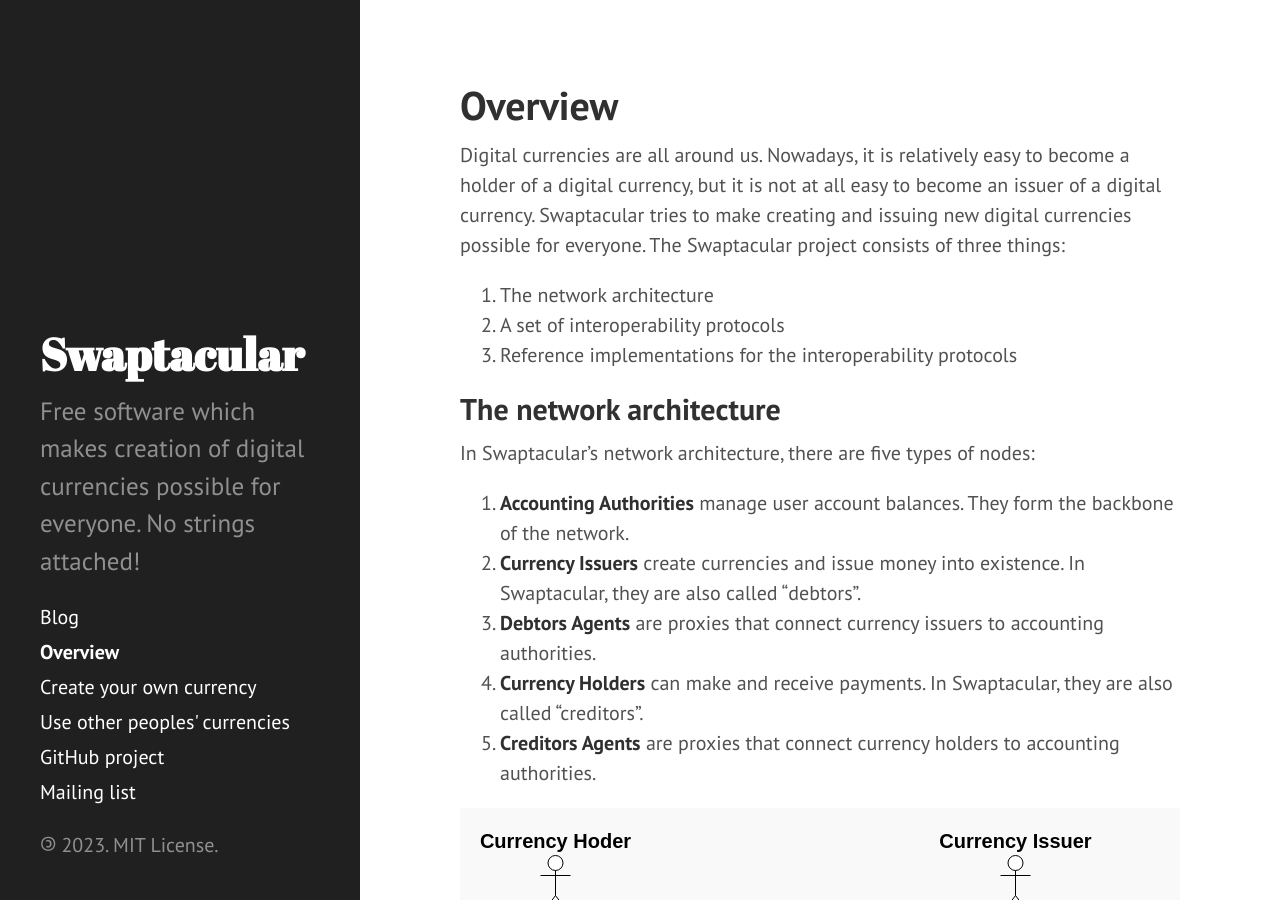
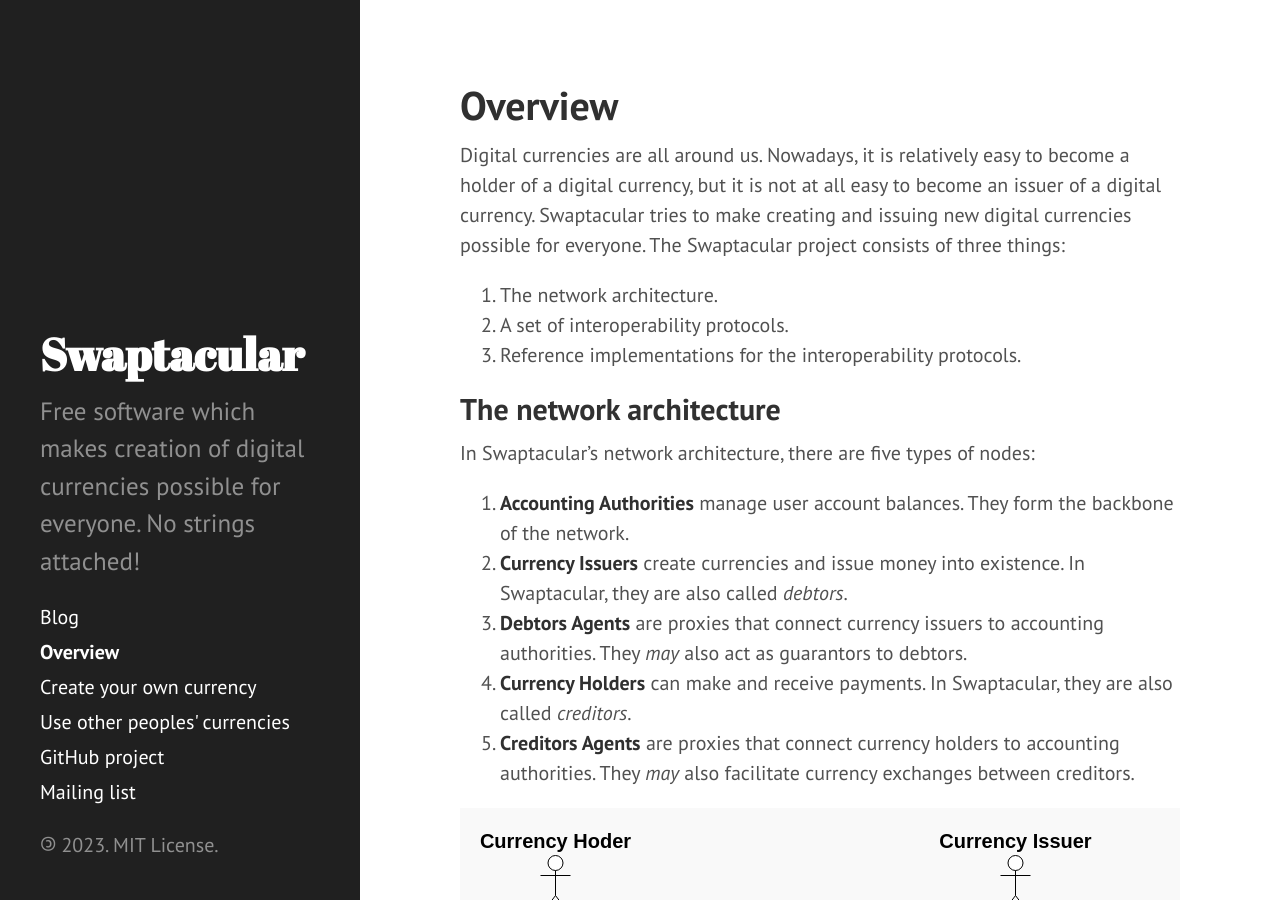
Before and after one commit to epandurski/swaptacular.github.io, a Jekyll site: the page built from overview.md, in a window 1280 px wide and 900 px high. Built offline with Jekyll 4.4.1, drawn with Linux system fonts in a browser that asks for light colours; some of the changed text lies outside the part shown.

Commit message:
Improve overview.md

```diff
--- a/overview.md
+++ b/overview.md
@@ -9,9 +9,9 @@ become an issuer of a digital currency. Swaptacular tries to make
 creating and issuing new digital currencies possible for everyone. The
 Swaptacular project consists of three things:
 
-1. The network architecture
-2. A set of interoperability protocols
-3. Reference implementations for the interoperability protocols
+1. The network architecture.
+2. A set of interoperability protocols.
+3. Reference implementations for the interoperability protocols.
 
 
 ## The network architecture
@@ -21,13 +21,14 @@ In Swaptacular's network architecture, there are five types of nodes:
 1. **Accounting Authorities** manage user account balances. They form
    the backbone of the network.
 2. **Currency Issuers** create currencies and issue money into
-   existence. In Swaptacular, they are also called "debtors".
+   existence. In Swaptacular, they are also called *debtors*.
 3. **Debtors Agents** are proxies that connect currency issuers to
-   accounting authorities.
-4. **Currency Holders** can make and receive payments. In Swaptacular,
-   they are also called "creditors".
+   accounting authorities. They *may* also act as guarantors to debtors.
+4. **Currency Holders** can make and receive payments. In Swaptacular, they
+   are also called *creditors*.
 5. **Creditors Agents** are proxies that connect currency holders to
-   accounting authorities.
+   accounting authorities. They *may* also facilitate currency exchanges
+   between creditors.
 
 <div class="message">
   <img src="/images/swpt_basic_network.svg" alt="Swaptacular Basic Network">
```
Also changed, not shown: other parts of overview.md (+3 -11 lines).
